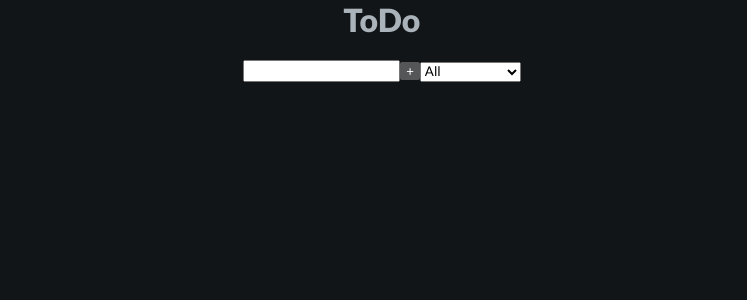
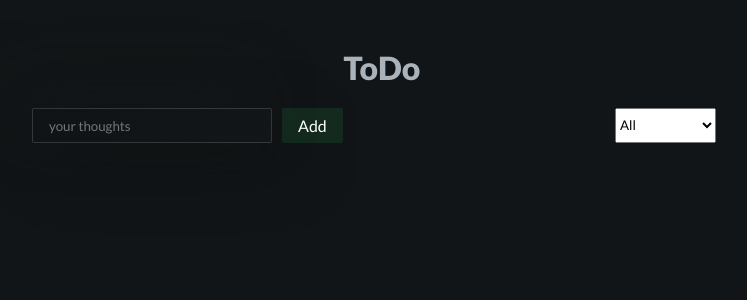
Before and after one commit to wcelery/todo-app, a React (Create React App) app: page / in a window 1280 px wide. Shown: the top 300 px of the page, without its empty margins (258-1005 px from the left). Built offline with nearby package versions, Linux system fonts and the light colour scheme.

Commit message:
some styling

```diff
--- a/src/App.css
+++ b/src/App.css
@@ -2,22 +2,54 @@
   font-family: "Lato", sans-serif;
 }
 
+body {
+  background-color: #121517;
+}
+
 .title {
-  display: block;
-  font-size: 2em;
-  margin-block-start: 0em;
-  margin-block-end: 0.67em;
-  margin-inline-start: 0px;
-  margin-inline-end: 0px;
-  font-weight: bold;
+  margin-block-start: 1.5em;
   color: #eaf5fdb4;
 }
 
+form {
+  display: flex;
+  justify-content: space-around;
+}
+
+.wrapper {
+  display: flex;
+  justify-content: center;
+  width: 700px;
+}
+
+.select {
+  margin-left: auto;
+  margin-right: 1rem;
+}
+
+input {
+  width: 30vh;
+  border-radius: 2px;
+  background: linear-gradient(145deg, #101315, #131619);
+  box-shadow: 20px 20px 60px #0f1214, -20px -20px 60px #15181a;
+  outline: none;
+  color: #eaf5fdb4;
+  border: 1px solid #eaf5fd27;
+  box-sizing: border-box;
+  padding-left: 1rem;
+}
+
+input:focus {
+  border: 2px solid #eaf5fd27;
+}
+
 .App {
+  display: flex;
+  flex-direction: column;
   text-align: center;
   height: 100vh;
-  background-color: #121517;
 }
+
 .content {
   display: flex;
   justify-content: space-around;
@@ -35,18 +67,14 @@
 .buttons {
   display: flex;
   margin-left: auto;
-  align-items: center;
 }
 
 .todo {
   color: #eaf5fdb4;
   display: flex;
-  border: #eaf5fd04;
-  border-style: solid;
+  border: 1px solid #eaf5fd04;
   margin: 20px 0 20px 0;
   padding: 1rem;
-  border-radius: 2px;
-  border-width: 1px;
   border-radius: 2px;
   background: #121517;
   box-shadow: 18px 18px 35px #0f1214, -18px -18px 35px #15181a;
@@ -79,6 +107,13 @@ button:hover {
   cursor: pointer;
 }
 
+.add-btn {
+  background: #28c0671f;
+  padding: 8px 16px;
+  font-size: 16px;
+  margin: 0 0 0 10px;
+}
+
 .complete-btn {
   background: #2881c01f;
   padding: 8px 16px;
@@ -90,6 +125,15 @@ button:hover {
   background: #f049491f;
   padding: 8px 16px;
   font-size: 16px;
+}
+
+.add-btn:hover {
+  background: #28c06756;
+}
+
+.add-btn:focus {
+  outline: none;
+  box-shadow: 0 0 0 2px #cbeed4;
 }
 
 .complete-btn:hover {
--- a/src/App.js
+++ b/src/App.js
@@ -48,6 +48,7 @@ function App() {
 
   return (
     <div className="App">
+      <h1 className="title">ToDo</h1>
       <Form
         inputValue={inputValue}
         setInputValue={setInputValue}
--- a/src/components/Form.js
+++ b/src/components/Form.js
@@ -5,7 +5,9 @@ const Form = ({ inputValue, setInputValue, todos, setTodos, setStatus }) => {
     setInputValue(e.target.value);
   };
 
-  const isDisabled = inputValue === "" ? true : false;
+  const regexp = /^\w+( +\w+)*$/;
+
+  const isDisabled = regexp.exec(inputValue) ? false : true;
 
   const submitHandler = (e) => {
     e.preventDefault();
@@ -22,16 +24,28 @@ const Form = ({ inputValue, setInputValue, todos, setTodos, setStatus }) => {
 
   return (
     <form>
-      <h1 className="title">ToDo</h1>
-      <input value={inputValue} onChange={inputHandler} type="text" />
-      <button disabled={isDisabled} onClick={submitHandler} type="submit">
-        +
+      <div className="wrapper">
+        <input
+          value={inputValue}
+          onChange={inputHandler}
+          type="text"
+          id="name"
+          placeholder="your thoughts"
+        />
+        <button
+          disabled={isDisabled}
+          onClick={submitHandler}
+          type="submit"
+          className="add-btn"
+        >
+          Add
         </button>
         <select onChange={statusHandler} className="select">
           <option value="all">All</option>
           <option value="completed">Completed</option>
           <option value="uncompleted">Uncompleted</option>
         </select>
+      </div>
     </form>
   );
 };
```
Lines whose indentation alone changed are shown as unchanged.
